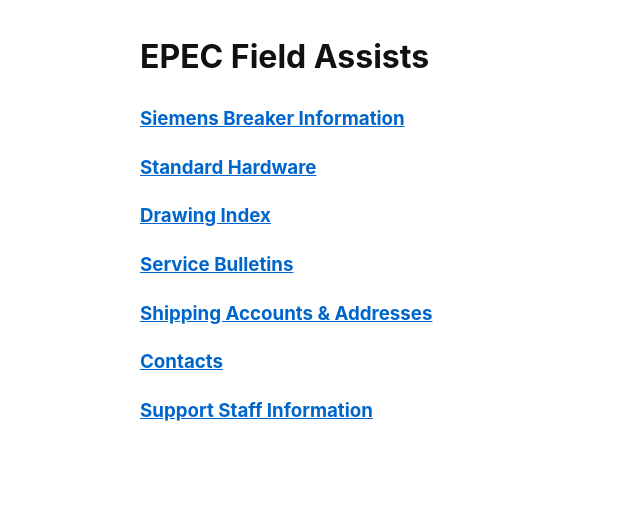
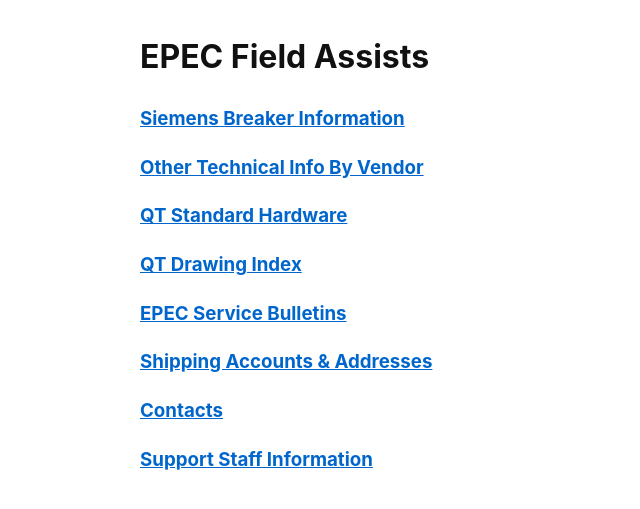
Before and after one commit to epecsupport/Service, a Jekyll site: the page built from index.md, in a window 1280 px wide. Shown: the top 509 px of the page, without its empty margins (0-640 px from the left). Built offline with Jekyll 4.4.1, drawn with Linux system fonts in a browser that asks for light colours.

Commit message:
Update index.md

```diff
--- a/index.md
+++ b/index.md
@@ -8,11 +8,13 @@ autolink: true
 
 ### [Siemens Breaker Information](tech/siemens/siemens.html)
 
-### [Standard Hardware](hardware.html)
+### [Other Technical Info By Vendor](tech/otech.html)
 
-### [Drawing Index](dwgindex.html)
+### [QT Standard Hardware](hardware.html)
 
-### [Service Bulletins](bulletins.html)
+### [QT Drawing Index](dwgindex.html)
+
+### [EPEC Service Bulletins](bulletins.html)
 
 ### [Shipping Accounts & Addresses](shipping.html)
 
```
